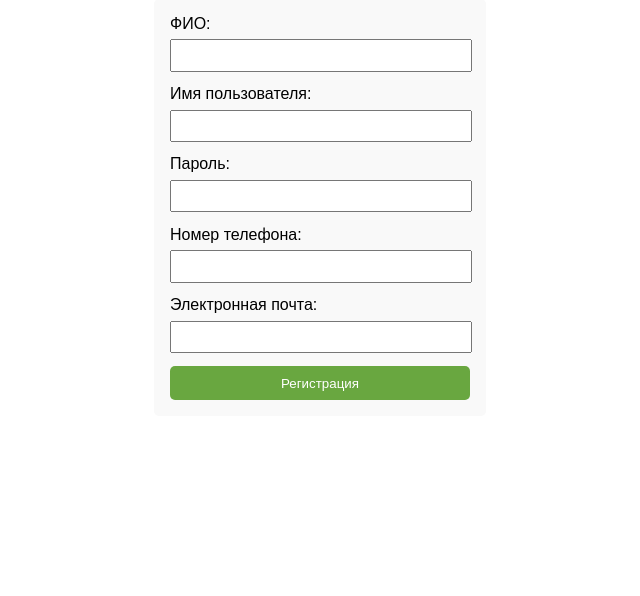
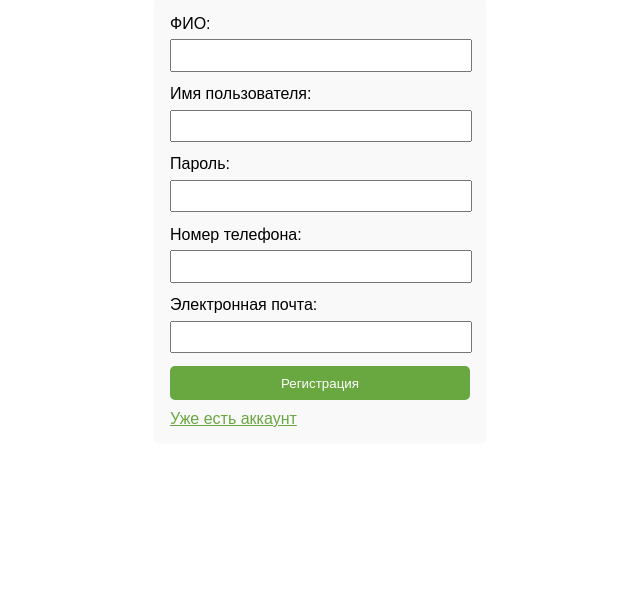
Before and after one commit to Asyaaaaaaaa/GroceriesShop.github.io, a PHP site: page /register.html in a window 1280 px wide. Shown: the part 69-665 px from the top of the page, without its empty margins (320-960 px from the left). Run offline with PHP 8.4, Linux system fonts and the light colour scheme.

Commit message:
Add files via upload

```diff
--- a/login.html
+++ b/login.html
@@ -15,6 +15,7 @@
         <input type="password" id="password" name="password" required><br>
 
         <input type="submit" value="Войти">
+        <div class="for-a"><a href="register.html">Создать аккаунт</a></div>
     </form>
 </body>
 </html>
--- a/register.html
+++ b/register.html
@@ -24,6 +24,7 @@
         <input type="email" id="email" name="email" required><br>
 
         <input type="submit" value="Регистрация">
+        <div class="for-a"><a href="login.html">Уже есть аккаунт</a></div>
     </form>
 </body>
 </html>
--- a/styles.css
+++ b/styles.css
@@ -58,3 +58,9 @@ input[type="submit"]:hover {
     padding: 1em;
     margin: 1em;
 }
+a {
+    color: #69A740;
+}
+.for-a {
+    margin-top: 10px;
+}
```
